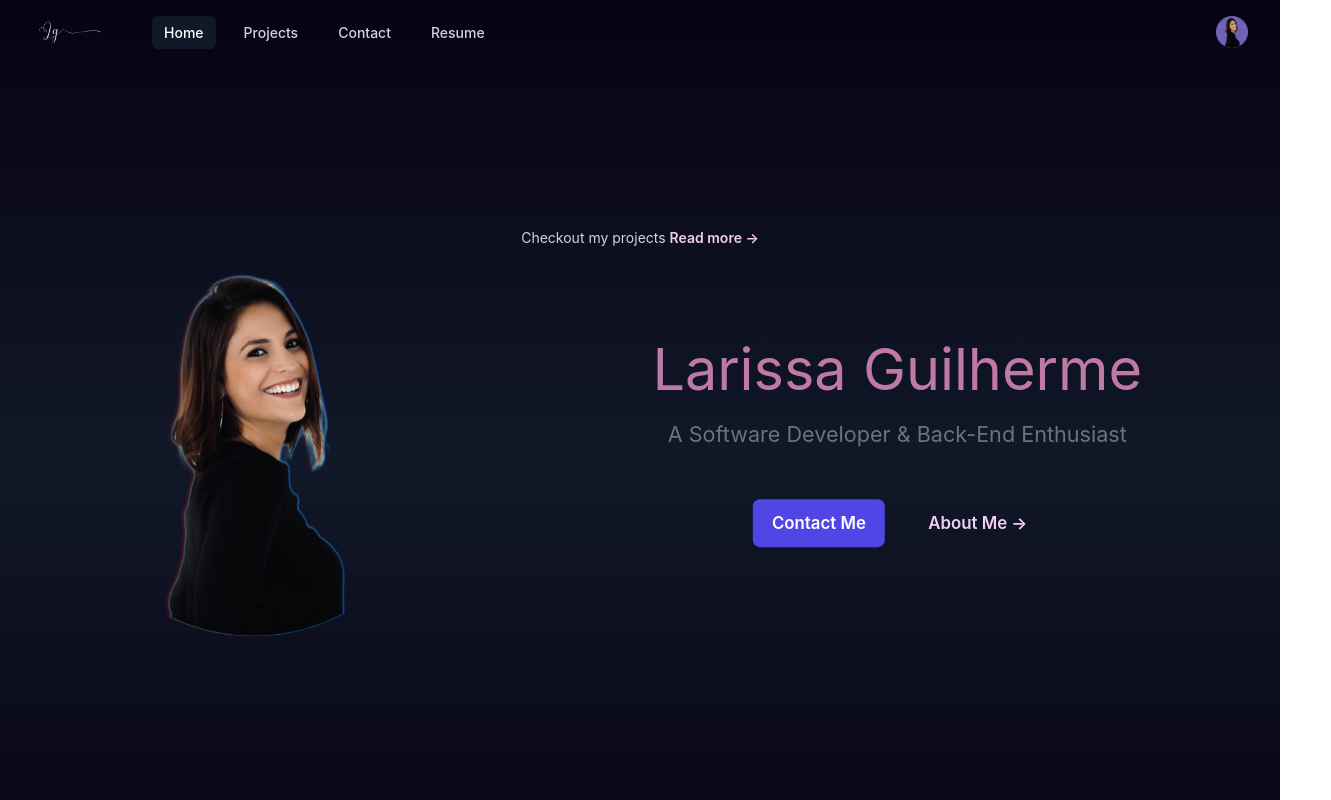
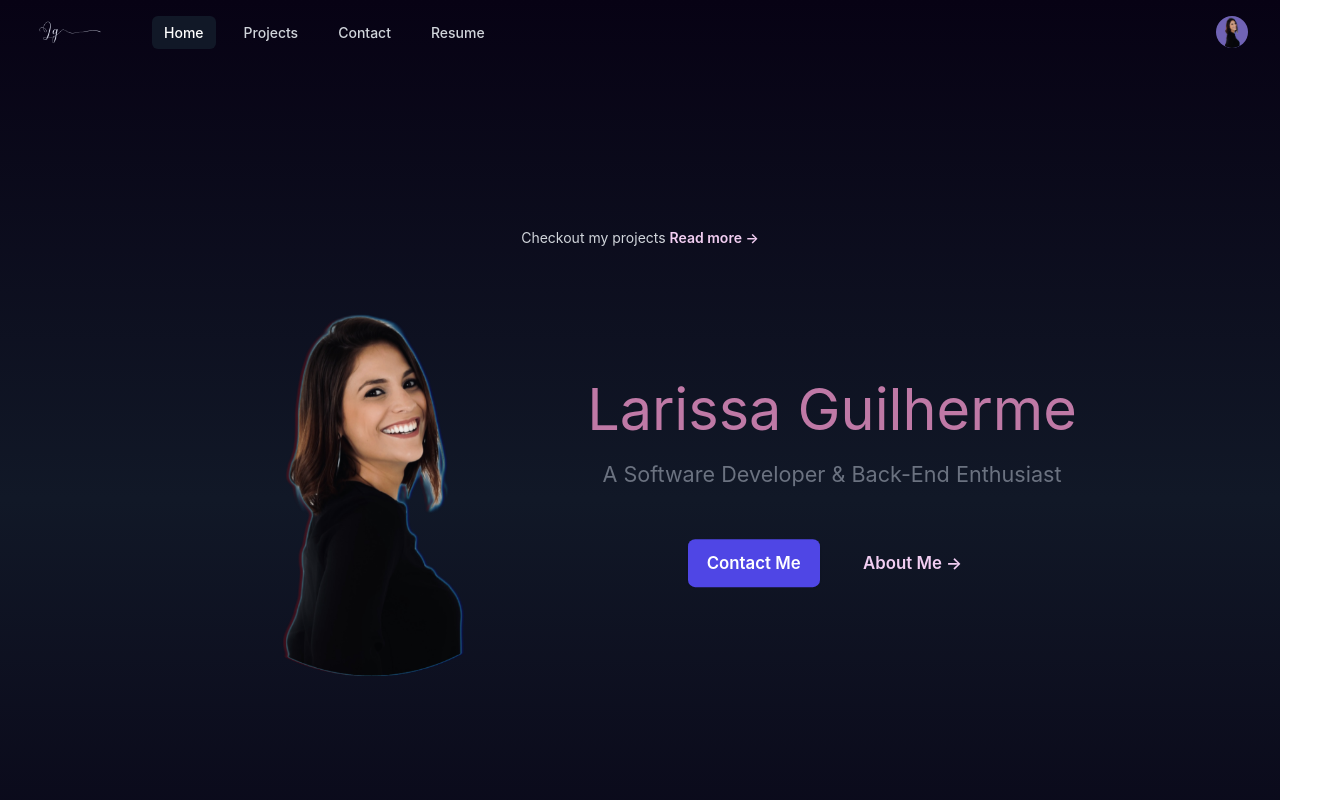
Before and after one commit to larigens/laricodes, a React (Create React App) app: page / in a window 1280 px wide. Shown: the top 800 px of the page, 1331 px wide, since content can reach past the window. Built offline with nearby package versions, Linux system fonts and the light colour scheme.

Commit message:
centered the img and intro

```diff
--- a/src/components/Main.jsx
+++ b/src/components/Main.jsx
@@ -37,16 +37,15 @@ export default function Main() {
                                 scale: 1.2,
                             }}
                             transition={{ ease: 'easeInOut', duration: 0.9, delay: 0.2 }}
-                            className="flex flex-col items-center md:flex-row mt-8 mx-10"
+                            className="flex flex-col items-center md:flex-row mt-8"
                         >
                             <motion.div
                                 initial={{ opacity: 0, y: -180 }}
                                 animate={{ opacity: 1, y: 0 }}
                                 transition={{ ease: 'easeInOut', duration: 0.9, delay: 0.2 }}
-                                className="w-full sm:w-1/2 lg:w-2/3 flex justify-center"
+                                className="w-full sm:w-1/2 lg:w-2/3 flex items-center justify-center mx-auto my-10"
                             >
-                                <img src={avatar} alt="female" className="w-full max-w-xs" />
-                            </motion.div>
+                                <img src={avatar} alt="female" className="w-full max-w-xs " />
                                 <div className="w-full text-center sm:text-right mt-8 sm:mt-0">
                                     <motion.h1
                                         initial={{ opacity: 0, x: 200 }}
@@ -98,6 +97,8 @@ export default function Main() {
                                         </div>
                                     </motion.div>
                                 </div>
+                            </motion.div>
+
                         </motion.section>
                     </div>
                 )}
--- a/src/pages/About.jsx
+++ b/src/pages/About.jsx
@@ -5,7 +5,7 @@ export default function About({ showAbout }) {
     return (
         <div className="flex flex-col sm:flex-row gap-x-10">
             <motion.div
-                initial={{ opacity: 0, x: -200 }}
+                initial={{ opacity: 0, x: 200 }}
                 animate={{ opacity: 1, x: 0 }}
                 transition={{
                     ease: 'easeInOut',
```
Lines whose indentation alone changed are shown as unchanged.
